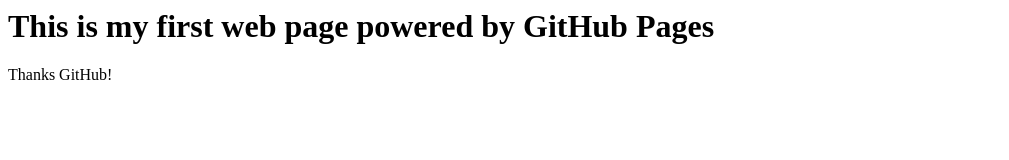
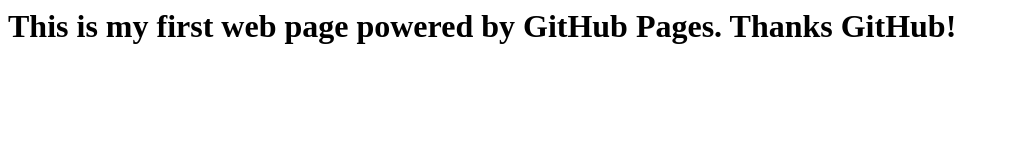
Before and after one commit to spaluri1/myFirstRepo, a plain HTML site: page index.html in a window 1280 px wide. Shown: the whole page, without its empty margins (0-1009 px from the left). Drawn offline with Linux system fonts and the light colour scheme.

Commit message:
Update index.html

```diff
--- a/index.html
+++ b/index.html
@@ -1,4 +1,3 @@
 <html>
-<h1> This is my first web page powered by GitHub Pages </h1>
-Thanks GitHub!
+<h1> This is my first web page powered by GitHub Pages. Thanks GitHub! </h1>
 </html>
```
